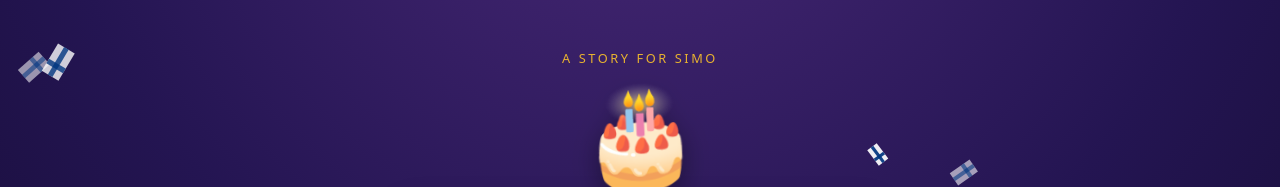
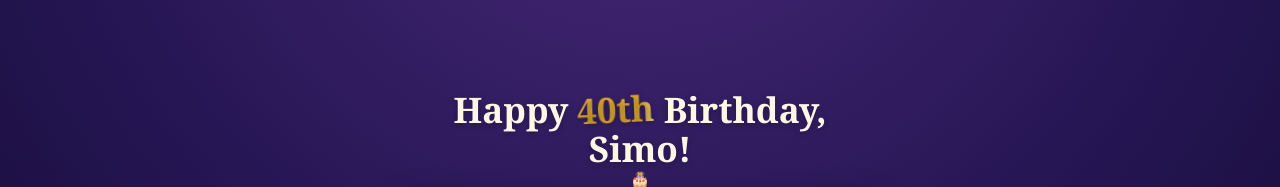
Before and after one commit to kristinaj92/simo40, a plain HTML site: page index.html in a window 1280 px wide. Shown: the part 151-338 px from the top of the page. Drawn offline with Linux system fonts and the light colour scheme.

Commit message:
Update index.html

```diff
--- a/index.html
+++ b/index.html
@@ -27,6 +27,11 @@ button:active{transform:translateY(4px);box-shadow:0 2px 0 #a82a33}
 input{width:100%;margin-top:6px;padding:14px;font:inherit;font-size:1.1rem;border-radius:12px;border:2px solid #e8b230;background:rgba(0,0,0,.25);color:#fff7e6;text-align:center;outline:none}input::placeholder{color:rgba(255,247,230,.45)}
 canvas{position:fixed;inset:0;width:100%;height:100%;pointer-events:none;z-index:5}
 @media (prefers-reduced-motion:reduce){*{animation-duration:.01ms!important}}
+h1{font-size:2.2rem;margin:0;line-height:1.1;color:#fff7e6;text-shadow:0 2px 6px rgba(0,0,0,.3);animation:drop .9s cubic-bezier(.2,1.5,.4,1) both}
+h1 span{display:inline-block;background:linear-gradient(100deg,#e8b230 0%,#e8b230 40%,#fff3c0 50%,#e8b230 60%,#e8b230 100%);background-size:250% 100%;-webkit-background-clip:text;background-clip:text;-webkit-text-fill-color:transparent;animation:shine 3.2s linear infinite,bob 2.6s ease-in-out infinite}
+.sub{color:#cdbfe8;font-family:system-ui,sans-serif;font-size:.95rem;margin:10px 0 0;animation:fade .7s .25s ease-out both}
+@keyframes drop{from{opacity:0;transform:translateY(-40px) scale(.9)}to{opacity:1;transform:none}}
+@keyframes shine{from{background-position:150% 0}to{background-position:-100% 0}}
 #snow{z-index:0}
 </style>
 </head>
@@ -34,7 +39,7 @@ canvas{position:fixed;inset:0;width:100%;height:100%;pointer-events:none;z-index
 <canvas id="snow" aria-hidden="true"></canvas>
 <canvas id="fx" aria-hidden="true"></canvas>
 <main>
-  <div class="top">A story for Simo</div>
+  <h1>Happy <span>40th</span> Birthday, Simo!</h1
   <div class="big" id="em">🎂</div>
   <div class="card" id="card"><noscript>JavaScript is turned off in this browser. Please open this page in Chrome or Safari.</noscript></div>
   <button id="btn"></button>
@@ -138,7 +143,7 @@ function draw(){
 try{(function(){
   if(matchMedia('(prefers-reduced-motion: reduce)').matches)return;
   const c=document.getElementById('snow'),x=c.getContext('2d');let f=[];
-  function init(){const k=Math.min(devicePixelRatio||1,2);c.width=innerWidth*k;c.height=innerHeight*k;x.setTransform(k,0,0,k,0,0);const n=Math.round(Math.min(32,innerWidth/18));f=Array.from({length:n},()=>({x:Math.random()*innerWidth,y:Math.random()*innerHeight,w:16+Math.random()*16,v:.4+Math.random()*.9,p:Math.random()*6,r:Math.random()*6,vr:(Math.random()-.5)*.03,a:.55+Math.random()*.4}))}
+  function init(){const k=Math.min(devicePixelRatio||1,2);c.width=innerWidth*k;c.height=innerHeight*k;x.setTransform(k,0,0,k,0,0);const n=Math.round(Math.min(32,innerWidth/18));f=Array.from({length:n},()=>({x:Math.random()*innerWidth,y:Math.random()*innerHeight,w:14+Math.random()*12,v:.4+Math.random()*.9,p:Math.random()*6,r:Math.random()*6,vr:(Math.random()-.5)*.03,a:.45+Math.random()*.3}))}
   function flag(s){const w=s.w,h=w*11/18;x.save();x.translate(s.x,s.y);x.rotate(s.r);x.globalAlpha=s.a;x.fillStyle='#fff';x.fillRect(-w/2,-h/2,w,h);x.fillStyle='#003580';x.fillRect(-w/2+w*5/18,-h/2,w*3/18,h);x.fillRect(-w/2,-h/2+h*4/11,w,h*3/11);x.restore()}
   init();addEventListener('resize',init);
   (function loop(){x.clearRect(0,0,innerWidth,innerHeight);for(const s of f){s.y+=s.v;s.p+=.02;s.x+=Math.sin(s.p)*.5;s.r+=s.vr;if(s.y>innerHeight+30){s.y=-30;s.x=Math.random()*innerWidth}flag(s)}requestAnimationFrame(loop)})();
```
